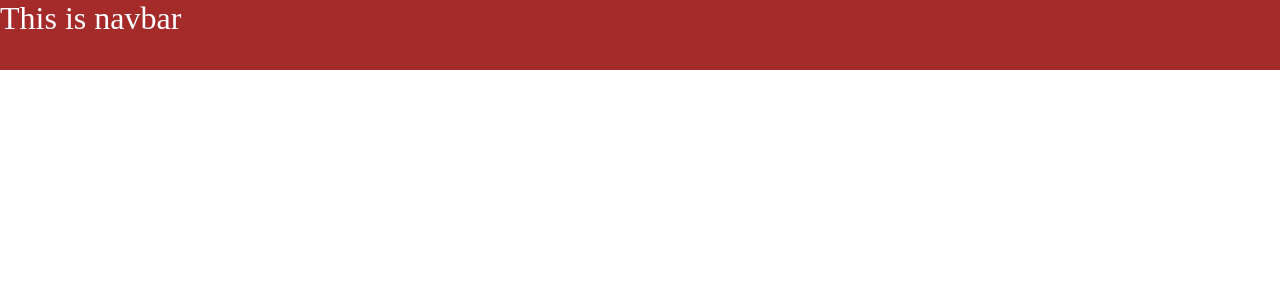
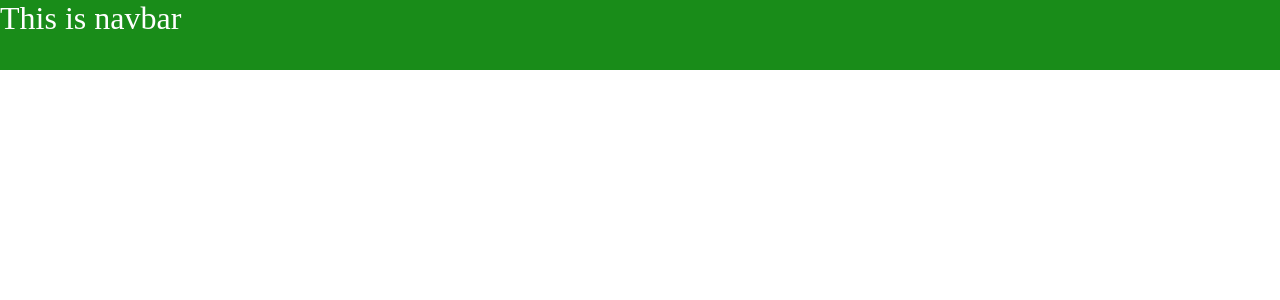
Before and after one commit to CMF-Garden-services/cmfgardenservices, a React (Create React App) app: page / in a window 1280 px wide. Shown: the top 300 px of the page. Built offline with nearby package versions, Linux system fonts and the light colour scheme.

Commit message:
navbar solid background showing

```diff
--- a/src/App.js
+++ b/src/App.js
@@ -1,9 +1,11 @@
 import Navbar from './components/02_navbar/Navbar';
+import NavbarBg from './components/02_navbar/NavbarBg';
 
 function App() {
   return (
     <div>
           <Navbar />
+          <NavbarBg />
     </div>
   );
 }
--- a/src/components/02_navbar/NavbarStyle.js
+++ b/src/components/02_navbar/NavbarStyle.js
@@ -11,7 +11,6 @@ const NavbarWrapper = styled.div`
     height: ${navbarheight};
     color: white;
     font-size: 2rem;
-    background-color: brown;
     z-index: 3;
 `
 
--- a/src/components/03_sections/01_home/HomeStyle.js
+++ b/src/components/03_sections/01_home/HomeStyle.js
@@ -5,8 +5,7 @@ const { navbarheight } = sizes
 
 const Wrapper = styled.div`
     position: relative;
-    // z-index: ${(({zIndex}) => zIndex ? 2 : 0)};
-    z-index: 1;
+    z-index: ${(({zIndex}) => zIndex ? 2 : 0)};
 `
 
 const MainImage = styled.img`
```
Also changed, not shown: src/components/03_sections/01_home/Home.js (+1 -1 lines).
